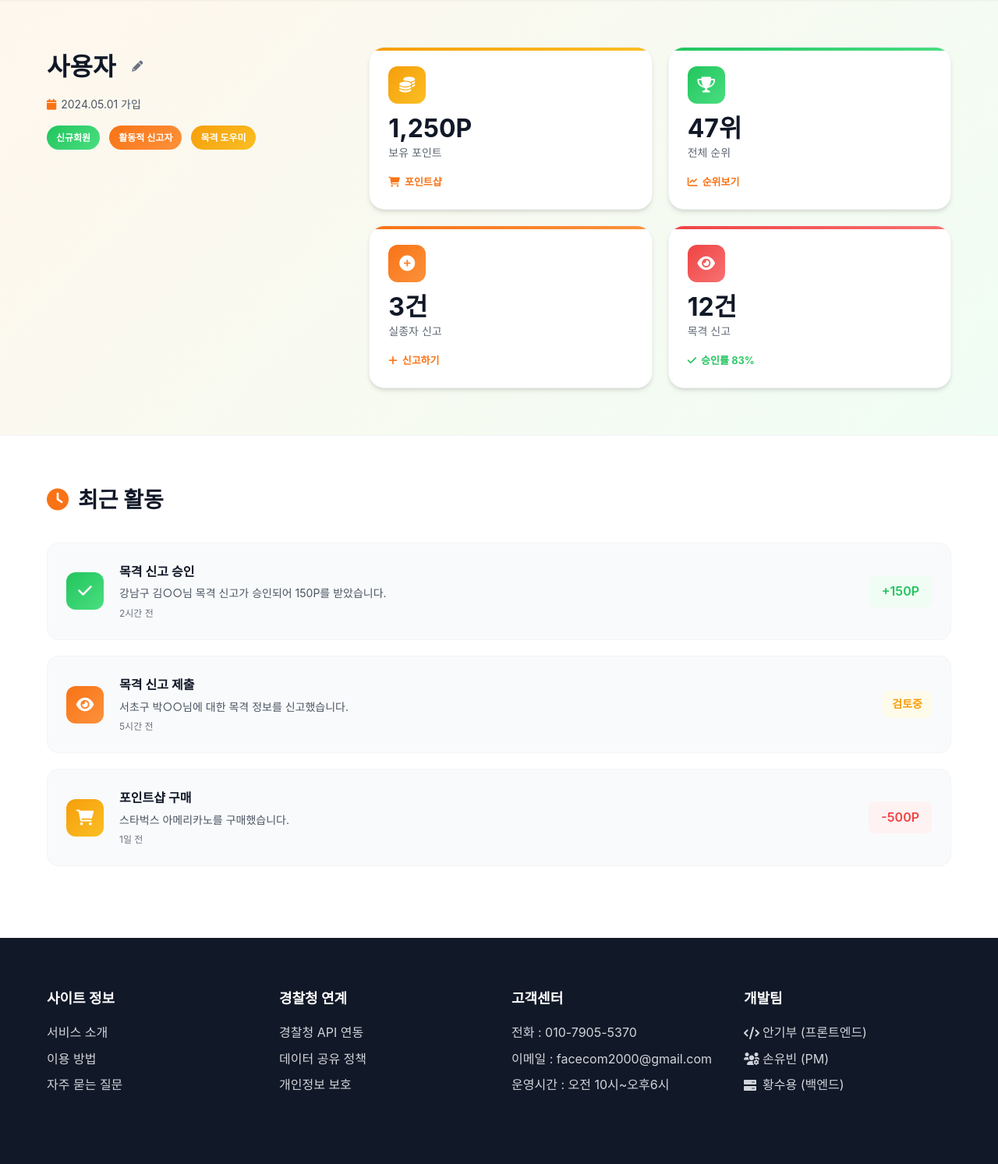
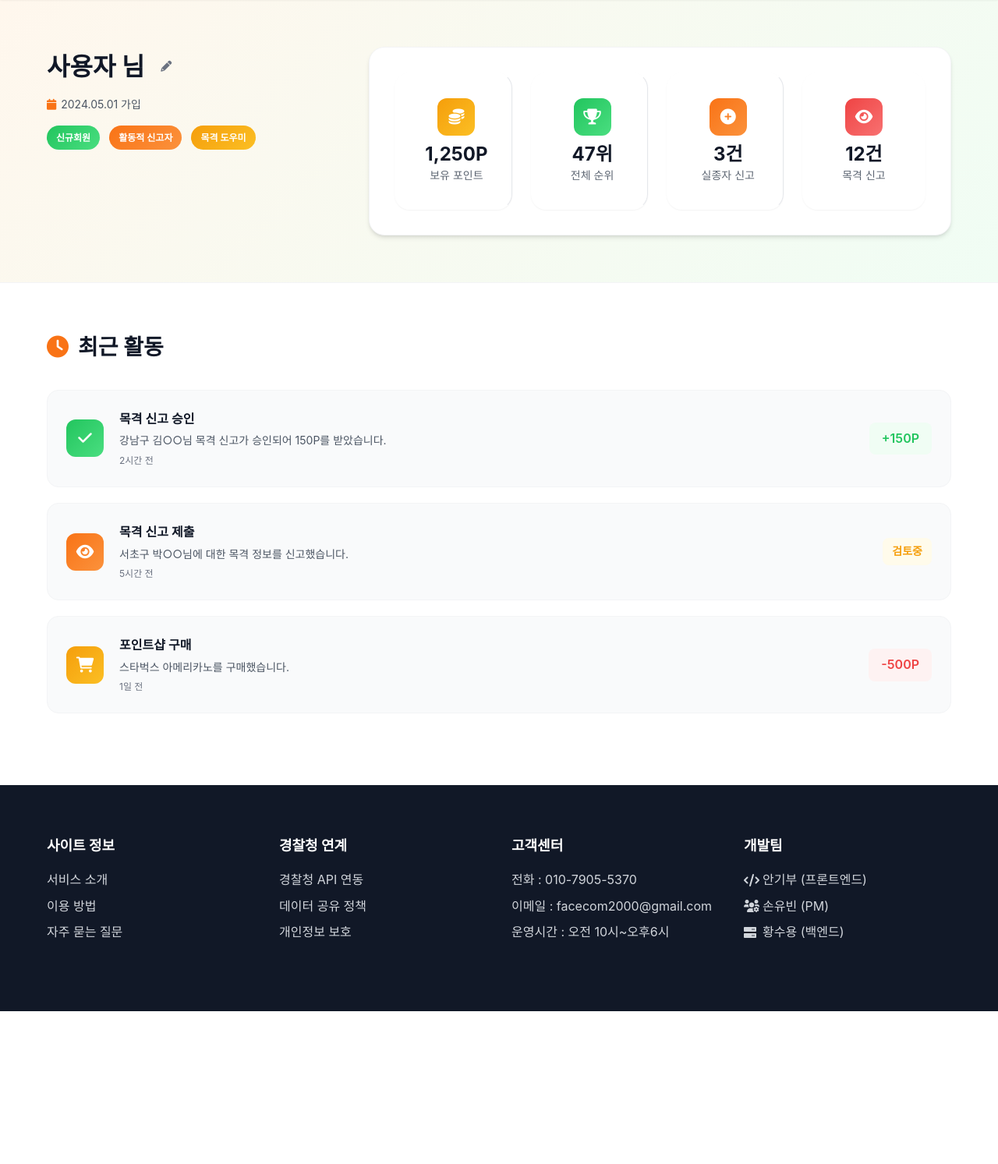
Before and after one commit to ANGIBU/songil, a Flask app: page /mypage in a window 1280 px wide. Shown: the part 75-1568 px from the top of the page at 78% size. After the commit the page ends 1372 px from the top, so only its background shows below. Run offline with Flask 3, Linux system fonts and the light colour scheme; some libraries are stand-ins or nearby versions.

Commit message:
안기부 |  커밋된 시간: 2025-06-29 16:33:28

```diff
--- a/static/css/user.css
+++ b/static/css/user.css
@@ -242,59 +242,32 @@ body {
     background: linear-gradient(135deg, var(--warning-amber) 0%, var(--warning-amber-light) 100%);
 }
 
-/* ===== 대시보드 통계 (왼쪽 정렬로 수정) ===== */
-.dashboard-stats {
-    display: grid;
-    grid-template-columns: repeat(auto-fit, minmax(250px, 1fr));
-    gap: 20px;
+/* ===== 간소화된 대시보드 통계 ===== */
+.dashboard-stats-simple {
+    display: flex;
+    justify-content: space-between;
+    align-items: center;
+    background: white;
+    border-radius: var(--radius-xl);
+    padding: 32px;
+    box-shadow: var(--shadow-md);
+    border: 1px solid var(--gray-100);
+    gap: 24px;
+    min-height: 120px;
 }
 
-.stat-card {
-    background: white;
-    border-radius: var(--radius-xl);
-    padding: 24px;
-    box-shadow: var(--shadow-md);
-    border: 1px solid var(--gray-100);
-    transition: var(--transition-base);
-    position: relative;
-    overflow: hidden;
+.stat-item {
     display: flex;
     flex-direction: column;
-    align-items: flex-start;
-    text-align: left;
-    min-height: 200px;
-    justify-content: space-between;
+    align-items: center;
+    gap: 12px;
+    flex: 1;
+    text-align: center;
 }
 
-.stat-card::before {
-    content: '';
-    position: absolute;
-    top: 0;
-    left: 0;
-    right: 0;
-    height: 4px;
-    background: linear-gradient(90deg, var(--primary-orange) 0%, var(--primary-orange-light) 100%);
-}
-
-.stat-card:hover {
-    transform: translateY(-4px);
-    box-shadow: var(--shadow-lg);
-}
-
-.stat-card.points::before {
-    background: linear-gradient(90deg, var(--warning-amber) 0%, var(--warning-amber-light) 100%);
-}
-
-.stat-card.ranking::before {
-    background: linear-gradient(90deg, var(--secondary-green) 0%, var(--secondary-green-light) 100%);
-}
-
-.stat-card.reports::before {
-    background: linear-gradient(90deg, var(--primary-orange) 0%, var(--primary-orange-light) 100%);
-}
-
-.stat-card.witnesses::before {
-    background: linear-gradient(90deg, var(--danger-red) 0%, var(--danger-red-light) 100%);
+.stat-item:not(:last-child) {
+    border-right: 1px solid var(--gray-200);
+    padding-right: 24px;
 }
 
 .stat-icon {
@@ -304,39 +277,36 @@ body {
     display: flex;
     align-items: center;
     justify-content: center;
-    margin-bottom: 16px;
     font-size: 20px;
     color: white;
     flex-shrink: 0;
 }
 
-.stat-card.points .stat-icon {
+.stat-item.points .stat-icon {
     background: linear-gradient(135deg, var(--warning-amber) 0%, var(--warning-amber-light) 100%);
 }
 
-.stat-card.ranking .stat-icon {
+.stat-item.ranking .stat-icon {
     background: linear-gradient(135deg, var(--secondary-green) 0%, var(--secondary-green-light) 100%);
 }
 
-.stat-card.reports .stat-icon {
+.stat-item.reports .stat-icon {
     background: linear-gradient(135deg, var(--primary-orange) 0%, var(--primary-orange-light) 100%);
 }
 
-.stat-card.witnesses .stat-icon {
+.stat-item.witnesses .stat-icon {
     background: linear-gradient(135deg, var(--danger-red) 0%, var(--danger-red-light) 100%);
 }
 
-.stat-info {
-    margin-bottom: 16px;
-    flex: 1;
+.stat-content {
     display: flex;
     flex-direction: column;
-    justify-content: center;
-    align-items: flex-start;
+    align-items: center;
+    text-align: center;
 }
 
 .stat-number {
-    font-size: 32px;
+    font-size: 24px;
     font-weight: 700;
     color: var(--gray-900);
     line-height: 1;
@@ -346,32 +316,6 @@ body {
 .stat-label {
     font-size: 14px;
     color: var(--gray-600);
-}
-
-.stat-action {
-    display: inline-flex;
-    align-items: center;
-    gap: 6px;
-    color: var(--primary-orange);
-    text-decoration: none;
-    font-size: 13px;
-    font-weight: 600;
-    transition: var(--transition-base);
-    margin-top: auto;
-}
-
-.stat-action:hover {
-    color: var(--primary-orange-dark);
-    transform: translateX(2px);
-}
-
-.approval-rate {
-    display: inline-flex;
-    align-items: center;
-    gap: 6px;
-    color: var(--secondary-green);
-    font-size: 13px;
-    font-weight: 600;
 }
 
 /* ===== 최근 활동 섹션 ===== */
--- a/static/js/mypage.js
+++ b/static/js/mypage.js
@@ -167,7 +167,6 @@ function openProfileEditModal() {
     try {
         const modal = document.getElementById('profileEditModal');
         if (!modal) {
-            console.error('프로필 수정 모달을 찾을 수 없습니다.');
             return;
         }
 
@@ -215,7 +214,6 @@ function openProfileEditModal() {
         }, 100);
 
     } catch (error) {
-        console.error('모달 열기 오류:', error);
         handleError('모달을 열 수 없습니다.');
     }
 }
@@ -310,7 +308,6 @@ async function handleProfileEdit(event) {
         }, 1000);
 
     } catch (error) {
-        console.error('프로필 수정 오류:', error);
         handleError('프로필 수정 중 오류가 발생했습니다.');
     }
 }
@@ -327,11 +324,10 @@ function initializeAnimations() {
             opacity: 0,
             ease: 'power2.out'
         })
-        .from('.dashboard-stats .stat-card', {
+        .from('.dashboard-stats-simple', {
             duration: 0.6,
             y: 20,
             opacity: 0,
-            stagger: 0.1,
             ease: 'power2.out'
         }, '-=0.4')
         .from('.recent-activity', {
@@ -345,18 +341,19 @@ function initializeAnimations() {
     if (gsap.registerPlugin && typeof ScrollTrigger !== 'undefined') {
         gsap.registerPlugin(ScrollTrigger);
 
-        // 통계 카드 애니메이션
-        gsap.utils.toArray('.stat-card').forEach(card => {
-            gsap.from(card, {
+        // 통계 항목 개별 애니메이션
+        gsap.utils.toArray('.stat-item').forEach((item, index) => {
+            gsap.from(item, {
                 scrollTrigger: {
-                    trigger: card,
+                    trigger: item,
                     start: 'top 80%',
                     toggleActions: 'play none none reverse'
                 },
-                duration: 0.6,
-                scale: 0.9,
+                duration: 0.4,
+                x: -30,
                 opacity: 0,
-                ease: 'back.out(1.7)'
+                delay: index * 0.1,
+                ease: 'power2.out'
             });
         });
     }
@@ -369,35 +366,37 @@ function updateUI() {
     updateActivityFeed();
 }
 
-// 사용자 프로필 업데이트
+// 사용자 프로필 업데이트 (닉네임에 "님" 추가)
 function updateUserProfile() {
     const profile = mypageState.userProfile;
 
-    // 닉네임 업데이트
+    // 닉네임 업데이트 ("님" 추가)
     const nameElements = document.querySelectorAll('.username, .user-name');
     nameElements.forEach(el => {
-        if (el) el.textContent = profile.name;
+        if (el) el.textContent = profile.name + ' 님';
     });
 
+    // 통계 숫자 업데이트
+    const statNumbers = document.querySelectorAll('.stat-number');
+
     // 포인트 업데이트
-    const pointElements = document.querySelectorAll('.stat-number');
-    if (pointElements[0]) {
-        animateNumber(pointElements[0], parseInt(pointElements[0].textContent.replace(/[^\d]/g, '')) || 0, profile.points, 'P');
+    if (statNumbers[0]) {
+        animateNumber(statNumbers[0], parseInt(statNumbers[0].textContent.replace(/[^\d]/g, '')) || 0, profile.points, 'P');
     }
 
     // 순위 업데이트
-    if (pointElements[1]) {
-        pointElements[1].textContent = `${profile.rank}위`;
+    if (statNumbers[1]) {
+        statNumbers[1].textContent = `${profile.rank}위`;
     }
 
     // 신고 건수 업데이트
-    if (pointElements[2]) {
-        pointElements[2].textContent = `${profile.stats.reports}건`;
+    if (statNumbers[2]) {
+        statNumbers[2].textContent = `${profile.stats.reports}건`;
     }
 
     // 목격 신고 건수 업데이트
-    if (pointElements[3]) {
-        pointElements[3].textContent = `${profile.stats.witnesses}건`;
+    if (statNumbers[3]) {
+        statNumbers[3].textContent = `${profile.stats.witnesses}건`;
     }
 }
 
@@ -405,11 +404,7 @@ function updateUserProfile() {
 function updateStats() {
     const stats = mypageState.userProfile.stats;
 
-    // 승인률 업데이트
-    const approvalRateElement = document.querySelector('.approval-rate');
-    if (approvalRateElement) {
-        approvalRateElement.innerHTML = `<i class="fas fa-check"></i> 승인률 ${stats.witnessApprovalRate}%`;
-    }
+    // 승인률은 제거되었으므로 다른 필요한 통계 업데이트만 수행
 }
 
 // 활동 피드 업데이트
--- a/templates/user/mypage.html
+++ b/templates/user/mypage.html
@@ -14,7 +14,7 @@
             <div class="user-profile">
                 <div class="profile-info">
                     <div class="username-container">
-                        <h1 class="username">사용자</h1>
+                        <h1 class="username">사용자 님</h1>
                         <button class="edit-nickname-btn" onclick="openProfileEditModal()" title="닉네임 수정">
                             <i class="fas fa-pencil-alt"></i>
                         </button>
@@ -33,62 +33,44 @@
                 </div>
             </div>
 
-            <div class="dashboard-stats">
-                <div class="stat-card points">
+            <div class="dashboard-stats-simple">
+                <div class="stat-item points">
                     <div class="stat-icon">
                         <i class="fas fa-coins"></i>
                     </div>
-                    <div class="stat-info">
+                    <div class="stat-content">
                         <div class="stat-number">1,250P</div>
                         <div class="stat-label">보유 포인트</div>
                     </div>
-                    <a href="{{ url_for('pointshop') }}" class="stat-action">
-                        <i class="fas fa-shopping-cart"></i>
-                        포인트샵
-                    </a>
                 </div>
 
-                <div class="stat-card ranking">
+                <div class="stat-item ranking">
                     <div class="stat-icon">
                         <i class="fas fa-trophy"></i>
                     </div>
-                    <div class="stat-info">
+                    <div class="stat-content">
                         <div class="stat-number">47위</div>
                         <div class="stat-label">전체 순위</div>
                     </div>
-                    <a href="{{ url_for('ranking') }}" class="stat-action">
-                        <i class="fas fa-chart-line"></i>
-                        순위보기
-                    </a>
                 </div>
 
-                <div class="stat-card reports">
+                <div class="stat-item reports">
                     <div class="stat-icon">
                         <i class="fas fa-plus-circle"></i>
                     </div>
-                    <div class="stat-info">
+                    <div class="stat-content">
                         <div class="stat-number">3건</div>
                         <div class="stat-label">실종자 신고</div>
                     </div>
-                    <a href="{{ url_for('missing_report') }}" class="stat-action">
-                        <i class="fas fa-plus"></i>
-                        신고하기
-                    </a>
                 </div>
 
-                <div class="stat-card witnesses">
+                <div class="stat-item witnesses">
                     <div class="stat-icon">
                         <i class="fas fa-eye"></i>
                     </div>
-                    <div class="stat-info">
+                    <div class="stat-content">
                         <div class="stat-number">12건</div>
                         <div class="stat-label">목격 신고</div>
-                    </div>
-                    <div class="stat-action">
-                        <span class="approval-rate">
-                            <i class="fas fa-check"></i>
-                            승인률 83%
-                        </span>
                     </div>
                 </div>
             </div>
```
Also changed, not shown: other parts of static/css/user.css (+42 -8 lines).
